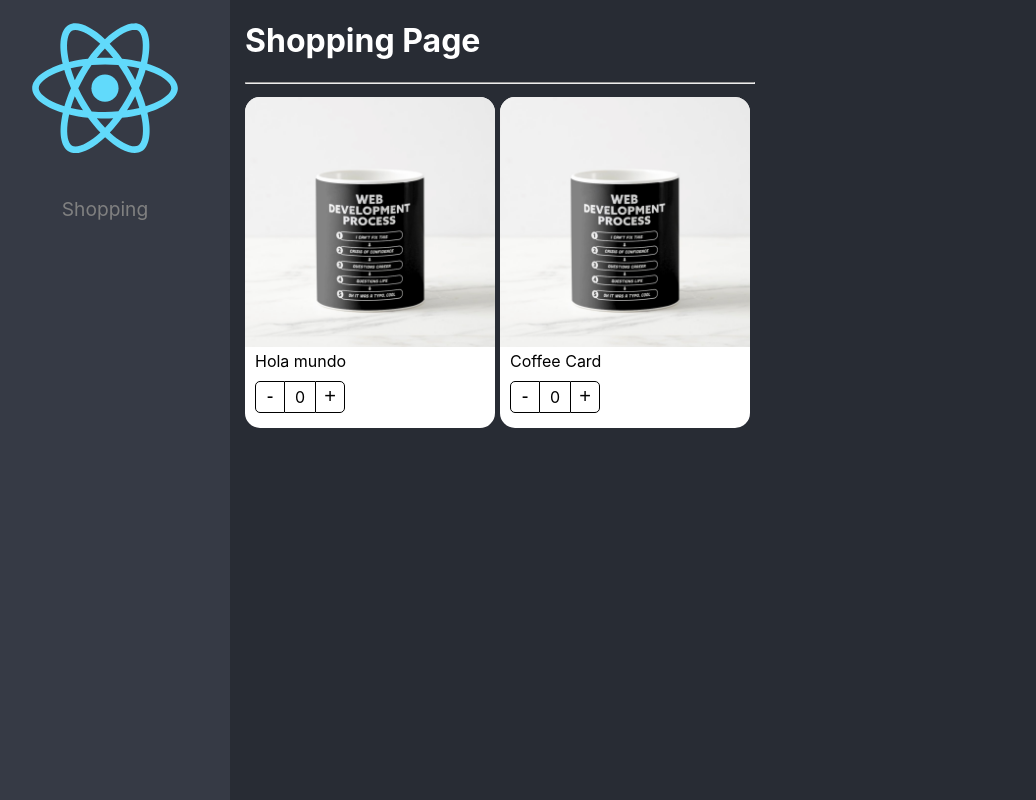
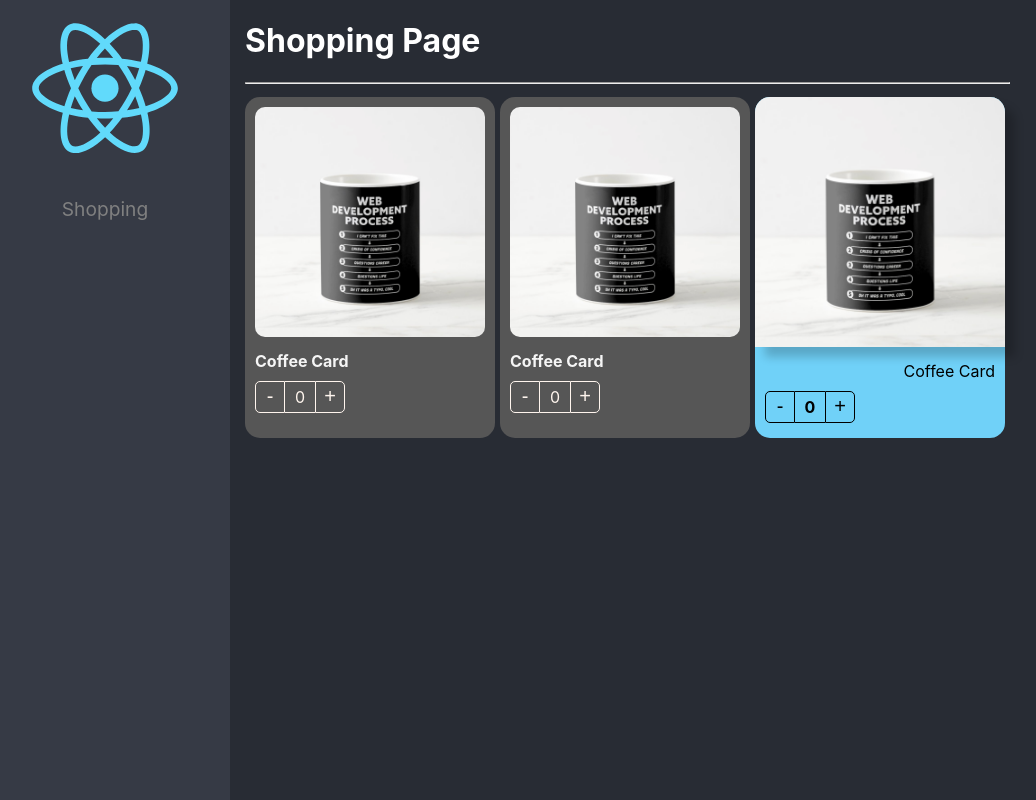
Before and after one commit to Nahuelement/react-adv, a React (Create React App) app: page /lazy1 in a window 1280 px wide. Shown: the whole page, without its empty margins (20-1056 px from the left). Built offline with nearby package versions, Linux system fonts and the light colour scheme.

Commit message:
Component Extend Style

```diff
--- a/src/02-component-pattern/components/ProductBottons.tsx
+++ b/src/02-component-pattern/components/ProductBottons.tsx
@@ -2,12 +2,22 @@ import { useContext } from "react"
 import { ProductContext } from './ProductCard';
 import styles from '../styles/styles.module.css'
 
-export const ProductBottons = () =>{
+
+export interface PropsButton {
+    className?:string,
+    style?:React.CSSProperties
+}
+
+export const ProductBottons = ({className,style}:PropsButton) =>{
 
     const {counter, increaseBy} = useContext(ProductContext)
 
    return(
-       <div className = {styles.buttonsContainer}>
+       <div
+       className = {`${styles.buttonsContainer} ${className}`}
+       style = {style}
+
+       >
        <button
        className ={styles.buttonMinus}
        onClick= {() => increaseBy(-1)}
--- a/src/02-component-pattern/components/ProductCard.tsx
+++ b/src/02-component-pattern/components/ProductCard.tsx
@@ -7,8 +7,8 @@ import styles from '../styles/styles.module.css'
 
 
 
-import {createContext} from 'react'
-import { ProductContextProps, Props } from '../interfaces/interfaces';
+import { createContext} from 'react';
+import { ProductContextProps, Product } from '../interfaces/interfaces';
 
 
 
@@ -18,11 +18,17 @@ const {Provider} = ProductContext;
 
 
 
+export interface PropsCard {
+    product:Product,
+    children?:React.ReactElement | React.ReactElement[],
+    className?:string,
+    style?:React.CSSProperties
+}
 
 
 
 
-export const ProductCard = ({children,product} : Props) => {
+export const ProductCard = ({children,product,className,style} : PropsCard) => {
 
     const {counter ,increaseBy} = useProduct()
 
@@ -33,7 +39,11 @@ export const ProductCard = ({children,product} : Props) => {
             increaseBy,
             product
         }} >
-        <div className = {styles.productCard}>
+        <div
+        className = {`${styles.productCard} ${className}`}
+        style = {style}
+
+        >
                 {children}
 
 
--- a/src/02-component-pattern/components/ProductImage.tsx
+++ b/src/02-component-pattern/components/ProductImage.tsx
@@ -3,10 +3,14 @@ import { ProductContext } from './ProductCard';
 import noImage from '../assets/no-image.jpg'
 import styles from '../styles/styles.module.css'
 
+export interface PropsImages {
+    img?:string,
+    className?:string,
+    style?:React.CSSProperties
+}
 
 
-
-export const ProductImage = ({img = ''}) =>{
+export const ProductImage = ({img = '',className,style}:PropsImages) =>{
     const {product} = useContext(ProductContext)
     let imToShow: string;
     if (img){
@@ -18,6 +22,9 @@ export const ProductImage = ({img = ''}) =>{
     }
 
     return(
-        <img className = {styles.productImg} src = {imToShow} alt ='Coffee Mug' />
+        <img
+        className = {`${styles.productImg} ${className}`}
+        style = {style}
+        src = {imToShow} alt ='Coffee Mug' />
     )
     }
--- a/src/02-component-pattern/components/ProductTitle.tsx
+++ b/src/02-component-pattern/components/ProductTitle.tsx
@@ -3,13 +3,21 @@ import { ProductContext } from './ProductCard';
 import styles from '../styles/styles.module.css'
 
 
+export interface ProductTitlePros {
 
+    title?:string,
+    className?:string,
+    style?:React.CSSProperties
 
-export const ProductTitle = ({title}:{title?:string}) =>{
+}
+
+export const ProductTitle = ({title,className,style}:ProductTitlePros) =>{
     const {product} = useContext(ProductContext)
 
         return(
-            <span className = {styles.productDescription}>
+            <span className = {`${styles.productDescription} ${className}`}
+            style = {style}
+            >
                 {title? title :product.title}
             </span>
         )
--- a/src/02-component-pattern/pages/ShoppingPage.tsx
+++ b/src/02-component-pattern/pages/ShoppingPage.tsx
@@ -1,18 +1,18 @@
 // import styles from '../styles/styles.module.css'
 import { ProductCard, ProductImage, ProductTitle ,ProductBottons} from '../components';
-
+import '../styles/custom-styles.css'
 
 
 const product  = {
     id:'1',
     title:'Coffee Card',
-    img : './coffee-mug.png'//
+     img : './coffee-mug.png'//
 
 }
 
 export const ShoppingPage = () => {
     return (
-        <div>
+        <div >
             <h1>Shopping Page</h1>
             <hr />
             <div style={{
@@ -21,15 +21,46 @@ export const ShoppingPage = () => {
                 flexWrap:'wrap'
             }}>
 
-            <ProductCard product = {product}>
-                < ProductCard.Image/>
-                < ProductCard.Title  title={'Hola mundo'}/>
-                < ProductCard.Buttons/>
+            <ProductCard
+            product = {product}
+            className = 'bg-dark text-white'
+            >
+                < ProductCard.Image className = 'custom-image'/>
+                < ProductCard.Title  className = ' text-bold'/>
+                < ProductCard.Buttons className = 'custon-buttons'/>
             </ProductCard>
-            <ProductCard product = {product}>
-                < ProductImage/>
-                < ProductTitle />
-                < ProductBottons/>
+            <ProductCard
+            product = {product}
+            className = 'bg-dark text-white'
+
+            >
+                < ProductImage className = 'custom-image'/>
+                < ProductTitle  className = ' text-bold'/>
+                < ProductBottons className = 'custon-buttons'/>
+            </ProductCard>
+            <ProductCard
+            product = {product}
+            style = {{
+                backgroundColor:'#70D1F8',
+
+            }}
+
+
+            >
+                < ProductImage
+                style={{
+                    boxShadow:'10px 10px 10px rgba(0,0,0,0.2)'
+                }}
+                />
+                < ProductTitle
+                style={{
+                    display:'flex',
+                    justifyContent:'end'
+                }}/>
+                < ProductBottons
+                style={{
+                    fontWeight:'bold'
+                }}/>
             </ProductCard>
 
 
--- /dev/null
+++ b/src/02-component-pattern/styles/custom-styles.css
@@ -0,0 +1,22 @@
+.bg-dark{
+    background-color: #565656;
+}
+
+.text-white{
+    color:whitesmoke
+}
+
+.text-bold{
+    font-weight: bold!important;
+}
+
+.custom-image{
+    border-radius: 20px;
+    padding:10px;
+    width: calc(100% - 20px);
+}
+
+.custon-buttons button, .custon-buttons div{
+   color: seashell;
+   border-color: seashell;
+}
```
Also changed, not shown: src/02-component-pattern/interfaces/interfaces.ts (+9 -9 lines).
